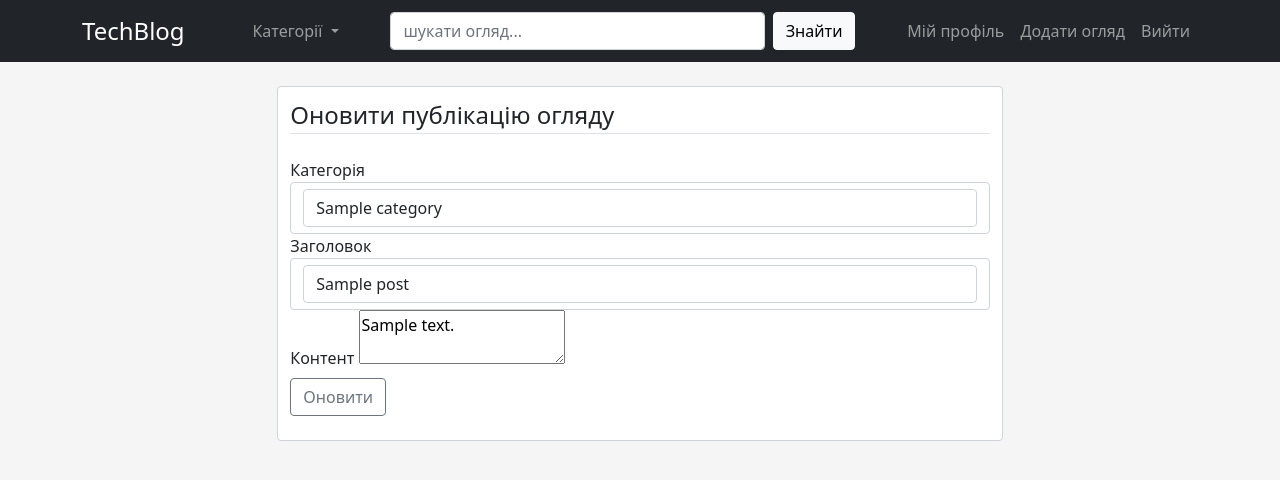
After one commit to vzaliskyi/blog_technological_innovations, a Flask app: page /post/1/update in a window 1280 px wide. The commit adds this page. Shown: the top 480 px of the page. Run offline with Flask 2, Linux system fonts and the light colour scheme; a user stored in the database is signed in; tables that the repository leaves empty hold one stand-in row (values such as "Sample post"); some libraries are stand-ins or nearby versions.

Commit message:
CRUD for publications

```diff
--- /dev/null
+++ b/app/blog/forms.py
@@ -0,0 +1,66 @@
+from .models import Category
+from flask_wtf import FlaskForm
+from wtforms import StringField,  SubmitField, SelectField, TextAreaField
+from wtforms.validators import DataRequired, Length
+
+
+class FormPostCreate(FlaskForm):
+    category = SelectField(
+        'Категорія',
+        coerce=int
+    )
+    title = StringField(
+        "Заголовок",
+        validators=[Length(min=1, max=100,
+                           message='Поле повинно бути довжиною '
+                                   'від 1 до 100 симолів!'),
+                    DataRequired(message='Заповніть це поле!')]
+    )
+    content = TextAreaField(
+        'Контент',
+        validators=[
+            DataRequired()
+        ],
+        # render_kw={'cols':35, 'rows': 5}
+    )
+    submit = SubmitField('Створити')
+
+    @classmethod
+    def new(cls):
+        # Instantiate the form
+        form = cls()
+        # Update the choices for the agency field
+        form.category.choices = [(elem.id, elem.name) for elem in
+                                 Category.query.all()]
+        return form
+
+
+class FormPostUpdate(FlaskForm):
+    category = SelectField(
+        'Категорія',
+        coerce=int
+    )
+    title = StringField(
+        "Заголовок",
+        validators=[Length(min=1, max=100,
+                           message='Поле повинно бути довжиною '
+                                   'від 1 до 100 симолів!'),
+                    DataRequired(message='Заповніть це поле!')]
+    )
+    content = TextAreaField(
+        'Контент',
+        validators=[
+            DataRequired()
+        ],
+        # render_kw={'cols':35, 'rows': 5}
+    )
+    submit = SubmitField('Оновити')
+
+    @classmethod
+    def new(cls):
+        # Instantiate the form
+        form = cls()
+        # Update the choices for the agency field
+        form.category.choices = [(elem.id, elem.name) for elem in
+                                 Category.query.all()]
+        return form
--- /dev/null
+++ b/app/blog/templates/blog/post_update.html
@@ -0,0 +1,29 @@
+{% extends "base.html" %}
+{% block main %}
+  {% from "_render_field.html" import render_field_lr %}
+  <div class="content-section form-control pb-2" style="margin:auto;width:65%">
+
+    <form method="post" enctype="multipart/form-data" class="pt-1 pb-2">
+      {{form.csrf_token}}
+
+      <fieldset class="form-group">
+        <legend class="border-bottom mb-4">Оновити публікацію огляду</legend>
+
+        {{ render_field_lr(form.category) }}
+        {{ render_field_lr(form.title) }}
+        {{ form.content.label }}
+        {{ form.content(id='editor') }}
+
+      </fieldset>
+
+      <div class="form-group pt-2 pb-2">
+        {{ form.submit(class="btn btn-outline-secondary") }}
+      </div>
+    </form>
+  </div>
+<script>
+     $(document).ready(function() {
+     $('#editor').summernote({height: 150});
+     });
+</script>
+{% endblock main %}
--- a/app/blog/views.py
+++ b/app/blog/views.py
@@ -1,6 +1,92 @@
 from . import blog_bp
+from .forms import FormPostCreate, FormPostUpdate
+from app import db
+from .models import Category, Post
+from app.user.models import User
+from flask import redirect, url_for, flash, request, render_template
+from flask_login import current_user, login_required
 
 
-@blog_bp.route('/blog')
-def home():
-    return 'Hello from blog bp'
+@blog_bp.route('/post_create', methods=['GET', 'POST'])
+@login_required
+def post_create():
+    form = FormPostCreate.new()
+    if form.validate_on_submit():
+        category_id = form.category.data
+        title = form.title.data
+        content = form.content.data
+        category = db.session.query(Category.id).filter(
+            Category.id == category_id)
+        post = Post(category_id=category, user_id=current_user.id, title=title,
+                    content=content)
+        try:
+            db.session.add(post)
+            db.session.commit()
+            flash('Data added in DB', 'success')
+        except:
+            db.session.rollback()
+            flash('Error adding data in DB!', 'danger')
+        return redirect(url_for('blog_bp_in.post_create'))
+    elif request.method == 'POST':
+        flash('Unsuccess!', 'error')
+        return redirect(url_for('blog_bp_in.post_create'))
+    return render_template('post_create.html', form=form, title='Post create')
+
+
+@blog_bp.route('/post_view/<int:post_id>', methods=['GET', 'POST'])
+def post_view(post_id):
+    post = Post.query.get_or_404(post_id)
+    user = User.query.get_or_404(post.user_id)
+    return render_template('post_view.html', post=post, user=user)
+
+
+@blog_bp.route('/post/<int:post_id>/update', methods=["GET", "POST"])
+@login_required
+def post_update(post_id):
+    form = FormPostUpdate.new()
+    post = Post.query.get_or_404(post_id)
+    if current_user.id == post.user_id:
+        if request.method == 'GET':  # якщо ми відкрили сторнку
+            # для редагування, записуємо у поля форми значення з БД
+            form.category.data = post.category_br.id
+            form.title.data = post.title
+            form.content.data = post.content
+            return render_template('post_update.html', title='Post Update',
+                                   form=form)
+        else:  # інакше якщо ми змінили дані і натиснули кнопку
+            if form.validate_on_submit() or request.method == 'POST':
+                category_id = form.category.data
+                post.category_id = db.session.query(Category.id).filter(
+                    Category.id == category_id)
+                post.title = form.title.data
+                post.content = form.content.data
+                try:
+                    db.session.commit()
+                    flash('Пост успішно оновлено!', 'info')
+                except:
+                    db.session.rollback()
+                    flash('Помилка при оновленні поста!', 'danger')
+                return redirect(url_for('user_bp_in.account'))
+            else:
+                flash('Помилка при валідації!', 'danger')
+                return redirect(f'/post/{post_id}/update')
+    else:
+        flash('Ви не можете редагувати цей пост!', 'danger')
+        return redirect(url_for('user_bp_in.account'))
+
+
+@blog_bp.route('/post/<int:post_id>/delete', methods=["GET", "POST"])
+@login_required
+def post_delete(post_id):
+    post = Post.query.get_or_404(post_id)
+    if current_user.id == post.user_id:
+        try:
+            db.session.delete(post)
+            db.session.commit()
+            flash('Пост успішно видалено!', 'success')
+        except:
+            flash('Помилка при видаленні поста!', 'danger')
+        return redirect(url_for('user_bp_in.account'))
+    else:
+        flash('Ви не можете видалити цей пост!', 'danger')
+        return redirect(url_for('user_bp_in.account'))
--- a/app/templates/_render_field.html
+++ b/app/templates/_render_field.html
@@ -23,7 +23,7 @@
 
     {% if field.errors %}
       <div class="form-control is-invalid">
-        {{ field }}
+        {{ field(id='editor') }}
       </div>
       <div class="invalid-feedback">
         {% for error in field.errors %}
--- a/app/templates/base.html
+++ b/app/templates/base.html
@@ -8,6 +8,9 @@
   <!-- Bootstrap CSS -->
   <link href="https://cdn.jsdelivr.net/npm/bootstrap@5.0.0-beta2/dist/css/bootstrap.min.css" rel="stylesheet" integrity="sha384-BmbxuPwQa2lc/FVzBcNJ7UAyJxM6wuqIj61tLrc4wSX0szH/Ev+nYRRuWlolflfl" crossorigin="anonymous">
 <link rel="stylesheet" type="text/css" href="{{ url_for('static', filename='css/custom.css') }}">
+     <script src="https://code.jquery.com/jquery-3.4.1.slim.min.js" integrity="sha384-J6qa4849blE2+poT4WnyKhv5vZF5SrPo0iEjwBvKU7imGFAV0wwj1yYfoRSJoZ+n" crossorigin="anonymous"></script>
+<link href="https://cdn.jsdelivr.net/npm/summernote@0.8.18/dist/summernote-lite.min.css" rel="stylesheet">
+<script src="https://cdn.jsdelivr.net/npm/summernote@0.8.18/dist/summernote-lite.min.js"></script>
   {% if title %}
     <title> {{ title }}</title>
   {% else %}
@@ -37,6 +40,7 @@
           <div class="navbar-nav">
             {% if current_user.is_authenticated %}
               <a class="nav-item nav-link rounded" href="{{ url_for('user_bp_in.account') }}">Мій профіль</a>
+            <a class="nav-item nav-link rounded" href="{{ url_for('blog_bp_in.post_create') }}">Додати огляд</a>
               <a class="nav-item nav-link rounded" href="{{ url_for('user_bp_in.logout') }}">Вийти</a>
             {% else %}
               <a class="nav-item nav-link rounded" href="{{ url_for('user_bp_in.login') }}">Увійти</a>
@@ -62,7 +66,7 @@
       {% endwith %}
     </div>
     <div>
-    {% block content %}
+    {% block main %}
     {% endblock %}
     </div>
   </main>
--- a/app/templates/home.html
+++ b/app/templates/home.html
@@ -1,6 +1,6 @@
 {% extends "base.html" %}
 
-{% block content %}
+{% block main %}
   <article class="media article-section">
     <div class="media-body">
       <div class="article-metadata">
@@ -33,4 +33,4 @@
       <p class="article-content"> *зміст публікації* </p>
     </div>
   </article>
-{% endblock content %}
+{% endblock main %}
--- a/app/user/templates/user/login.html
+++ b/app/user/templates/user/login.html
@@ -1,5 +1,5 @@
 {% extends "base.html" %}
-{% block content %}
+{% block main %}
   {% from "_render_field.html" import render_field_lr %}
   <div class="content-section form-control pb-2" style="margin:auto;width:35%">
 
@@ -34,4 +34,4 @@
         </small>
      </div>
   </div>
-{% endblock content %}
+{% endblock main %}
--- a/app/user/templates/user/register.html
+++ b/app/user/templates/user/register.html
@@ -1,5 +1,5 @@
 {% extends "base.html" %}
-{% block content %}
+{% block main %}
   {% from "_render_field.html" import render_field_lr %}
   <div class="content-section form-control pb-2 " style="margin:auto;width:35%">
     <form method="POST" action="{{ url_for('user_bp_in.register') }}" class="pt-1 pb-3" >
@@ -23,4 +23,4 @@
       </small>
      </div>
   </div>
-{% endblock content %}
+{% endblock main %}
--- a/app/user/templates/user/request_password_reset.html
+++ b/app/user/templates/user/request_password_reset.html
@@ -1,5 +1,5 @@
 {% extends "base.html" %}
-{% block content %}
+{% block main %}
   {% from "_render_field.html" import render_field_lr %}
   <div class="content-section form-control pb-2 ">
 
@@ -18,4 +18,4 @@
 
     </form>
   </div>
-{% endblock content %}
+{% endblock main %}
--- a/app/user/templates/user/reset_password.html
+++ b/app/user/templates/user/reset_password.html
@@ -1,5 +1,5 @@
 {% extends "base.html" %}
-{% block content %}
+{% block main %}
   {% from "_render_field.html" import render_field_lr %}
   <div class="content-section form-control pb-2 ">
 
@@ -19,4 +19,4 @@
 
     </form>
   </div>
-{% endblock content %}
+{% endblock main %}
--- a/app/user/views.py
+++ b/app/user/views.py
@@ -1,4 +1,5 @@
 from .models import User
+from app.user.models import Post
 from . import user_bp
 from app import db, bcrypt, mail
 from .forms import (LoginForm, RegistrationForm,
@@ -69,7 +70,8 @@ def logout():
 def account():
     user_img = url_for('static',
                        filename='profile_pictures/' + current_user.picture)
-    return render_template('account.html', user_img=user_img)
+    posts = Post.query.filter_by(user_id=current_user.id)
+    return render_template('account.html', user_img=user_img, posts=posts)
 
 
 def send_reset_token_to_email(user):
```
Also changed, not shown: app/blog/templates/blog/post_create.html (added, +29 -0 lines), app/blog/templates/blog/post_view.html (added, +17 -0 lines), app/user/templates/user/account.html (+5 -2 lines), blog.db.
